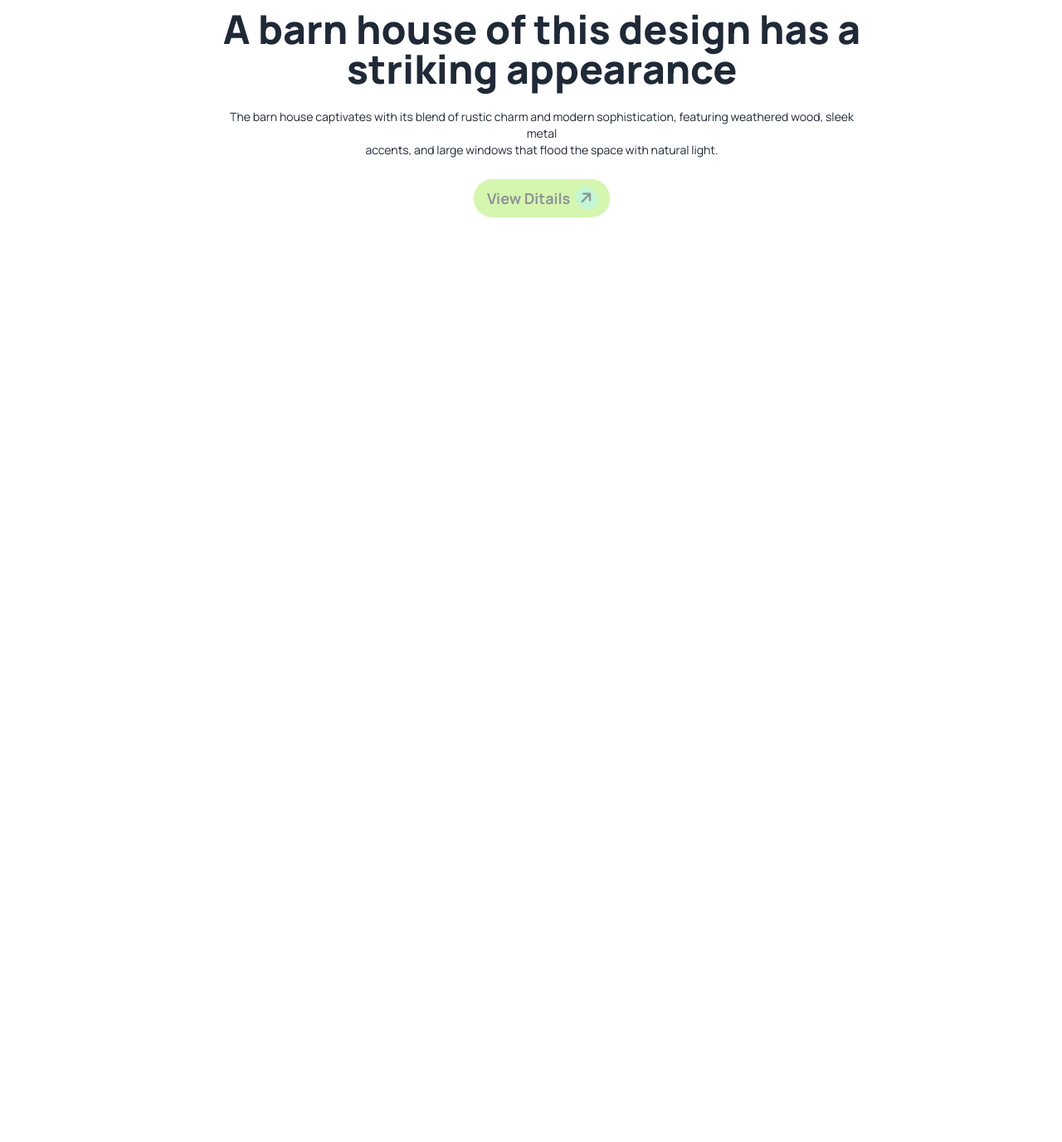
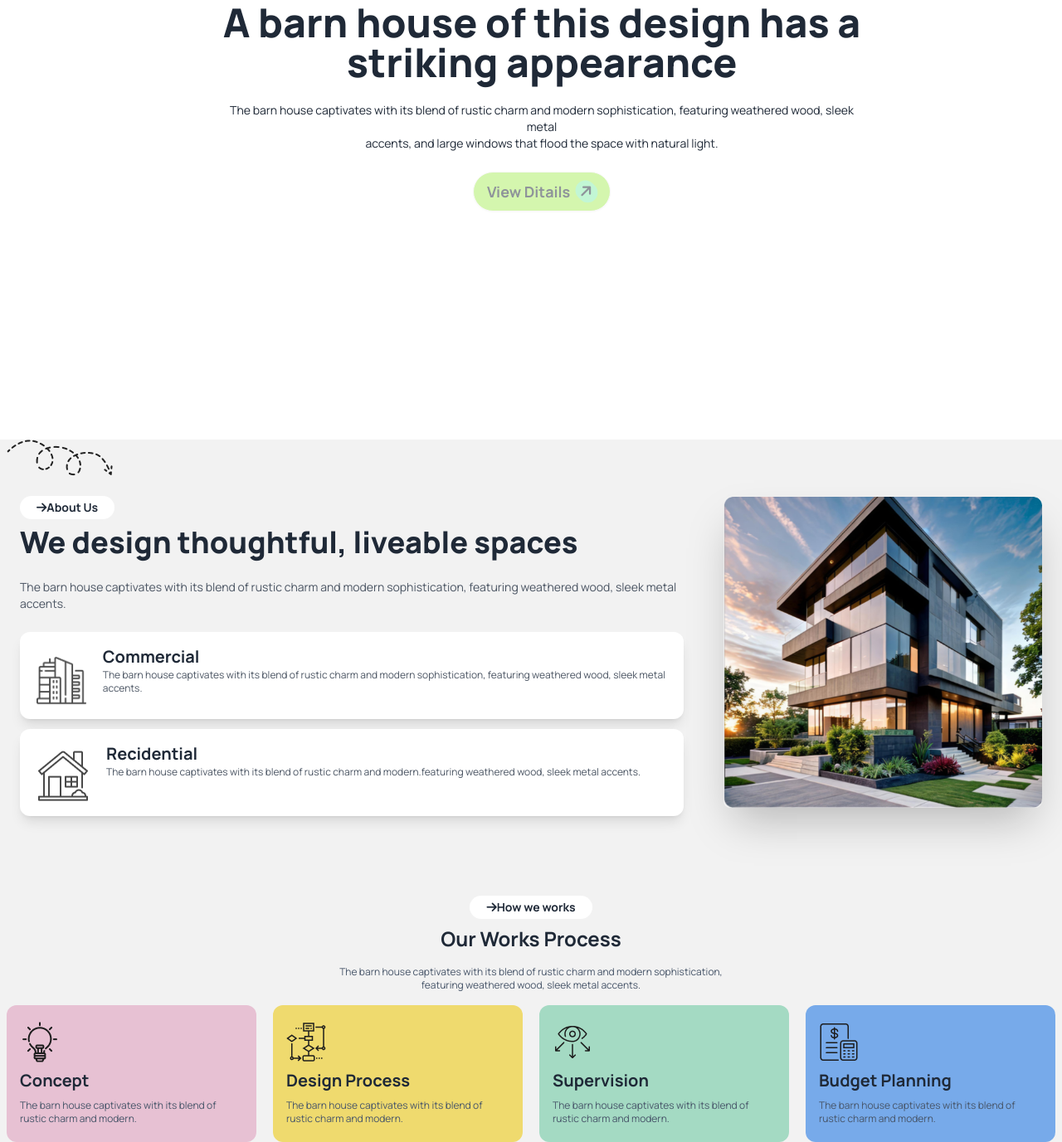
Before and after one commit to rm40405/B10-Assignment-3, a plain HTML site: page index.html in a window 1280 px wide. Shown: the part 514-1891 px from the top of the page at 83% size. Before the commit the page ends 876 px from the top, so only its background shows below. Drawn offline with nearby package versions, Linux system fonts and the light colour scheme.

Commit message:
dedign section done

```diff
--- a/index.html
+++ b/index.html
@@ -53,29 +53,12 @@
   </head>
   <body class="manrope">
     <!-- header section -->
-    <header class="container mx-auto px-8 rt">
+    <header class="container mx-auto px-2 rt">
       <!-- navbar section -->
 
+      <nav>
         <div class="navbar bg-base-100">
           <div class="navbar-start">
-          <div class="dropdown">
-            <div tabindex="0" role="button" class="btn btn-ghost lg:hidden">
-              <svg
-                xmlns="http://www.w3.org/2000/svg"
-                class="h-5 w-5"
-                fill="none"
-                viewBox="0 0 24 24"
-                stroke="currentColor"
-              >
-                <path
-                  stroke-linecap="round"
-                  stroke-linejoin="round"
-                  stroke-width="2"
-                  d="M4 6h16M4 12h8m-8 6h16"
-                />
-              </svg>
-            </div>
-          </div>
             <i
               class="fa-solid fa-arrow-right bg-greens rounded-full px-1 py-1 -rotate-45"
             ></i>
@@ -84,28 +67,37 @@
             >
           </div>
           <div class="navbar-center hidden lg:flex">
+            <div class="flex w-5/6">
               <ul class="menu menu-horizontal px-1">
-            <li class="hover:font-bold text-lg"><a>Home</a></li>
-            <li class="hover:font-bold text-lg"><a>Services</a></li>
-            <li class="hover:font-bold text-lg"><a>portfolio</a></li>
-            <li class="hover:font-bold text-lg"><a>Blogs</a></li>
-            <li class="hover:font-bold text-lg"><a>Contact Us</a></li>
+                <li class="hover:font-bold"><a>Home</a></li>
+                <li class="hover:font-bold"><a>Services</a></li>
+                <li class="hover:font-bold"><a>portfolio</a></li>
+                <li class="hover:font-bold"><a>Blogs</a></li>
+                <li class="hover:font-bold"><a>Contact Us</a></li>
               </ul>
             </div>
-        <div class="navbar-end space-x-4">
+            <div class="navbar-end space-x-4 w-1/6 flex ml-24">
+              <div>
                 <i
-            class="fa-solid fa-magnifying-glass px-2 py-2 bg-[#f3f0f0] rounded-full"
+                  class="fa-solid fa-magnifying-glass px-2 py-2 bg-[#f3f0f0] rounded-full mt-3 text-slate-600"
                 ></i>
+              </div>
+              <div>
                 <i
-            class="fa-solid fa-cart-shopping px-2 py-2 bg-[#f3f0f0] rounded-full"
+                  class="fa-solid fa-cart-shopping px-2 py-2 bg-[#f3f0f0] rounded-full mt-3 text-slate-600"
                 ></i>
-          <a class="btn bg-greens text-lg font-bold rounded-3xl"
-            >Book Consult<i
-              class="fa-solid fa-arrow-right bg-black text-lg rounded-full px-2 -rotate-45 text-white"
+              </div>
+
+              <div class="btn bg-greens text-lg font-bold rounded-3xl">
+                <a>Book Consult </a>
+                <i
+                  class="fa-solid fa-arrow-right bg-black px-1 py-1 rounded-full -rotate-45 text-white"
                 ></i>
-          </a>
               </div>
             </div>
+          </div>
+        </div>
+      </nav>
       <!-- banner section -->
       <div class="hero min-h-screen">
         <div class="text-center">
@@ -135,7 +127,120 @@
       </div>
     </header>
     <!-- main section -->
-    <main></main>
+    <main>
+      <!-- design thoughtful section -->
+      <section class="bg-base-200">
+        <div class="container mx-auto px-2 mt-44">
+          <div><img class="" src="./assets/Vector.png" alt="" /></div>
+
+          <div class="hero-content flex-col lg:flex-row justify-evenly gap-12">
+            <div>
+              <button
+                class="bg-white py-1 px-5 my-2 rounded-3xl text-sm font-bold"
+              >
+                <i class="fa-solid fa-arrow-right"></i>About Us
+              </button>
+              <h1 class="text-4xl font-extrabold">
+                We design thoughtful, liveable spaces
+              </h1>
+              <p class="py-6 text-sm text-gray-600">
+                The barn house captivates with its blend of rustic charm and
+                modern sophistication, featuring weathered wood, sleek metal
+                accents.
+              </p>
+              <!-- card 1 -->
+              <div
+                class="flex space-x-5 bg-white shadow-lg py-4 px-5 rounded-xl"
+              >
+                <div>
+                  <img class="mt-3" src="./assets/commercial.png" alt="" />
+                </div>
+                <div>
+                  <h4 class="text-xl font-bold">Commercial</h4>
+                  <p class="text-xs text-gray-600">
+                    The barn house captivates with its blend of rustic charm and
+                    modern sophistication, featuring weathered wood, sleek metal
+                    accents.
+                  </p>
+                </div>
+              </div>
+              <!-- card 2 -->
+              <div
+                class="flex space-x-5 bg-white shadow-lg mt-3 py-4 px-5 rounded-xl"
+              >
+                <div>
+                  <img class="mt-2" src="./assets/residential.png" alt="" />
+                </div>
+                <div>
+                  <h4 class="text-xl font-bold">Recidential</h4>
+                  <p class="text-xs text-gray-600">
+                    The barn house captivates with its blend of rustic charm and
+                    modern.featuring weathered wood, sleek metal accents.
+                  </p>
+                </div>
+              </div>
+            </div>
+            <img
+              src="./assets/Rectangle.png"
+              class="max-w-sm rounded-lg shadow-2xl w-full"
+            />
+          </div>
+        </div>
+        <!-- our works section -->
+
+        <div class="container mx-auto px-2">
+          <!-- text items -->
+          <div class="flex justify-center items-center flex-col">
+            <button
+              class="bg-white py-1 px-5 my-2 rounded-3xl text-sm font-bold mt-20"
+            >
+              <i class="fa-solid fa-arrow-right"></i>How we works
+            </button>
+            <h1 class="text-2xl font-bold">Our Works Process</h1>
+            <p class="text-xs text-slate-600 py-4 text-center">
+              The barn house captivates with its blend of rustic charm and
+              modern sophistication, <br />featuring weathered wood, sleek metal
+              accents.
+            </p>
+          </div>
+          <!-- card section -->
+          <div class="grid lg:grid-cols-4 md:grid-cols-2 grid-cols-1 gap-5">
+            <div class="bg-[#E7C1D3] px-4 py-5 space-y-2 rounded-xl">
+              <img src="./assets/concept.png" alt="" />
+              <h4 class="text-xl font-bold">Concept</h4>
+              <p class="text-xs text-slate-600">
+                The barn house captivates with its blend of rustic charm and
+                modern.
+              </p>
+            </div>
+            <div class="bg-[#EFDA6E] px-4 py-5 space-y-2 rounded-xl">
+              <img src="./assets/flow-chart.png" alt="" />
+              <h4 class="text-xl font-bold">Design Process</h4>
+              <p class="text-xs text-slate-600">
+                The barn house captivates with its blend of rustic charm and
+                modern.
+              </p>
+            </div>
+            <div class="bg-[#A4DAC3] px-4 py-5 space-y-2 rounded-xl">
+              <img src="./assets/vision.png" alt="" />
+              <h4 class="text-xl font-bold">Supervision</h4>
+              <p class="text-xs text-slate-600">
+                The barn house captivates with its blend of rustic charm and
+                modern.
+              </p>
+            </div>
+            <div class="bg-[#77AAEA] px-4 py-5 space-y-2 rounded-xl">
+              <img src="./assets/budget-planning.png" alt="" />
+              <h4 class="text-xl font-bold">Budget Planning</h4>
+              <p class="text-xs text-slate-600">
+                The barn house captivates with its blend of rustic charm and
+                modern.
+              </p>
+            </div>
+          </div>
+        </div>
+      </section>
+    </main>
     <!-- footer section -->
     <footer></footer>
   </body>
```
Lines whose indentation alone changed are shown as unchanged.
